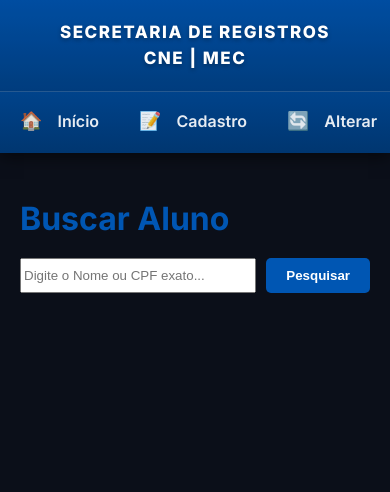
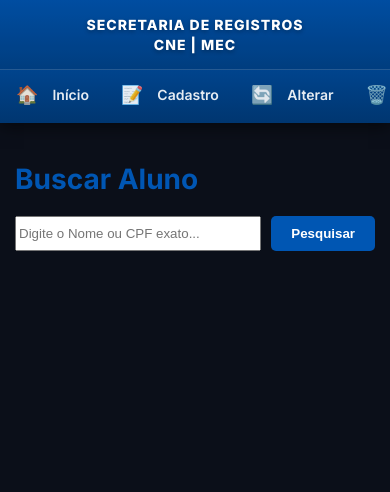
Before and after one commit to sistemadiplas-gif/secretaria-de-registros, a Flask app: page /alterar in a window 390 px wide. Shown: the top 492 px of the page. After the commit the page ends 251 px from the top, so only its background shows below. Run offline with Flask 3, Linux system fonts and the light colour scheme; the visitor is signed in with stand-in values (Sample User, id 1); data that the repository does not hold is empty; some libraries are stand-ins or nearby versions.

Commit message:
correcao base

```diff
--- a/templates/base.html
+++ b/templates/base.html
@@ -2,7 +2,7 @@
 <html lang="pt-BR">
 <head>
     <meta charset="UTF-8">
-    <meta name="viewport" content="width=device-width, initial-scale=1.0">
+    <meta name="viewport" content="width=device-width, initial-scale=1.0, maximum-scale=5.0, user-scalable=yes">
 
     <!-- SEGURANÇA GLOBAL: Prevenção de Cache Estrito para evitar vazamento de dados em computadores públicos (LGPD) -->
     <meta http-equiv="Cache-Control" content="no-cache, no-store, must-revalidate">
@@ -33,6 +33,10 @@
             --sidebar-accent: #00d2ff;
         }
 
+        * {
+            box-sizing: border-box;
+        }
+
         body {
             margin: 0;
             font-family: 'Inter', -apple-system, BlinkMacSystemFont, sans-serif;
@@ -41,6 +45,7 @@
             background-color: var(--bg-main);
             color: var(--text-main);
             overflow-x: hidden;
+            width: 100%;
 
             /* SEGURANÇA GLOBAL: Dificulta seleção de texto para evitar adulteração visual e cópias */
             -webkit-user-select: none;
@@ -65,19 +70,21 @@
         /* SIDEBAR AZUL SÊNIOR COM TEXTO BRANCO       */
         /* ========================================== */
         .sidebar {
-            width: 270px; /* Levemente mais larga para acomodar letras grandes */
+            width: 270px;
             background: linear-gradient(180deg, var(--sidebar-bg-top) 0%, var(--sidebar-bg-bottom) 100%);
             display: flex;
             flex-direction: column;
             position: fixed;
-            height: 100%;
-            border-right: none;
+            top: 0;
+            left: 0;
+            height: 100vh;
             box-shadow: 4px 0 25px rgba(0,0,0,0.5);
             z-index: 100;
+            transition: transform 0.3s ease;
         }
 
         .sidebar-header {
-            padding: 35px 20px;
+            padding: 30px 20px;
             text-align: center;
             border-bottom: 1px solid rgba(255, 255, 255, 0.15);
             background: rgba(0, 0, 0, 0.1);
@@ -85,54 +92,54 @@
 
         .sidebar-header h2 {
             margin: 0;
-            font-size: 17px;
-            color: #ffffff; /* Texto totalmente branco e com destaque */
+            font-size: 16px;
+            color: #ffffff;
             text-transform: uppercase;
-            letter-spacing: 1.5px;
+            letter-spacing: 1.2px;
             font-weight: 800;
-            line-height: 1.5;
+            line-height: 1.4;
             text-shadow: 0 2px 4px rgba(0,0,0,0.3);
         }
 
         .nav-links {
             display: flex;
             flex-direction: column;
-            padding: 25px 0;
-            gap: 8px; /* Mais espaço para respirar */
+            padding: 20px 0;
+            gap: 6px;
             flex: 1;
+            overflow-y: auto;
         }
 
         .sidebar a {
-            padding: 16px 25px;
+            padding: 14px 22px;
             text-decoration: none;
-            color: rgba(255, 255, 255, 0.9); /* Branco forte */
-            font-size: 16px; /* Letras maiores */
-            font-weight: 600; /* Mais grossas */
+            color: rgba(255, 255, 255, 0.9);
+            font-size: 15px;
+            font-weight: 600;
             display: flex;
             align-items: center;
-            gap: 15px;
+            gap: 14px;
             border-left: 4px solid transparent;
             transition: all 0.25s ease;
         }
 
-        /* Efeito de Hover: Fundo escurece sutilmente e borda acende */
         .sidebar a:hover {
             background-color: rgba(0, 0, 0, 0.2);
-            color: #ffffff; /* Branco puro no hover */
+            color: #ffffff;
             border-left: 4px solid var(--sidebar-accent);
             text-shadow: 0 0 10px rgba(255,255,255,0.2);
         }
 
-        /* Ícones um pouco maiores para alinhar com o texto */
         .sidebar a span {
             font-size: 18px;
+            min-width: 20px;
+            text-align: center;
         }
 
-        /* Botão de sair fixo em baixo e com destaque */
         .logout-link {
             margin-top: auto;
             border-top: 1px solid rgba(255, 255, 255, 0.15);
-            margin-bottom: 20px;
+            margin-bottom: 10px;
         }
 
         .sidebar a.logout-link:hover {
@@ -147,23 +154,39 @@
         /* ========================================== */
         .content {
             margin-left: 270px;
-            padding: 40px 50px;
+            padding: 40px;
             width: calc(100% - 270px);
-            box-sizing: border-box;
             min-height: 100vh;
+            background-color: var(--bg-main);
         }
 
         .content h1 {
-            font-size: 32px;
+            font-size: 28px;
             margin-bottom: 20px;
             font-weight: 700;
         }
 
         /* ========================================== */
-        /* RESPONSIVIDADE MOBILE (APP-LIKE)           */
+        /* RESPONSIVIDADE TABLETS E IPADS (MAX 1024px) */
+        /* ========================================== */
+        @media (max-width: 1024px) {
+            .sidebar {
+                width: 240px;
+            }
+            .content {
+                margin-left: 240px;
+                width: calc(100% - 240px);
+                padding: 30px;
+            }
+        }
+
+        /* ========================================== */
+        /* RESPONSIVIDADE MOBILE (MAX 768px)          */
         /* ========================================== */
         @media (max-width: 768px) {
-            body { flex-direction: column; }
+            body {
+                flex-direction: column;
+            }
 
             .sidebar {
                 width: 100%;
@@ -173,7 +196,12 @@
             }
 
             .sidebar-header {
-                padding: 20px;
+                padding: 15px 20px;
+            }
+
+            .sidebar-header h2 {
+                font-size: 14px;
+                letter-spacing: 1px;
             }
 
             .nav-links {
@@ -186,7 +214,8 @@
             }
 
             .sidebar a {
-                padding: 18px 20px;
+                padding: 14px 16px;
+                font-size: 14px;
                 border-left: none;
                 border-bottom: 4px solid transparent;
                 flex-shrink: 0;
@@ -212,7 +241,7 @@
             .content {
                 margin-left: 0;
                 width: 100%;
-                padding: 25px 20px;
+                padding: 20px 15px;
             }
         }
     </style>
@@ -229,7 +258,7 @@
             <a href="/excluir"><span>🗑️</span> Excluir</a>
             <a href="/informacoes/graduacao"><span>🎓</span> Graduações</a>
 
-            <a href="/logout" class="logout-link"><span>🚪</span> Sair do Sistema</a>
+            <a href="/logout" class="logout-link"><span>🚪</span> Sair</a>
         </div>
     </div>
 
```
